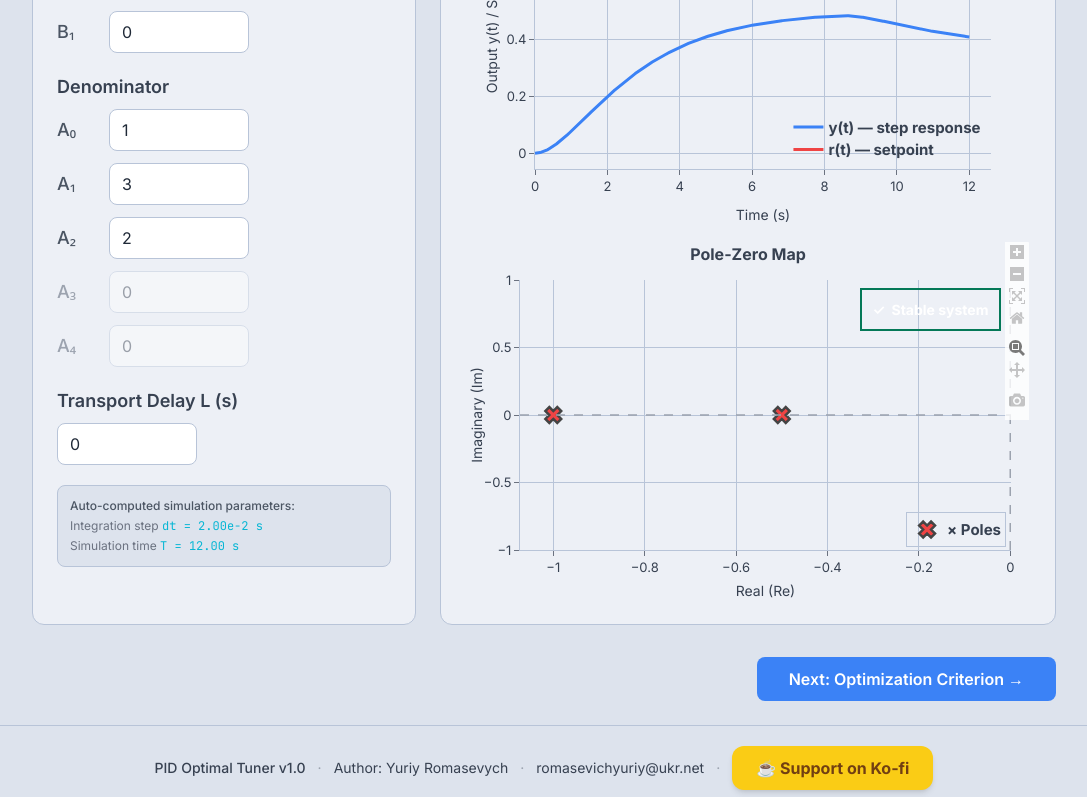
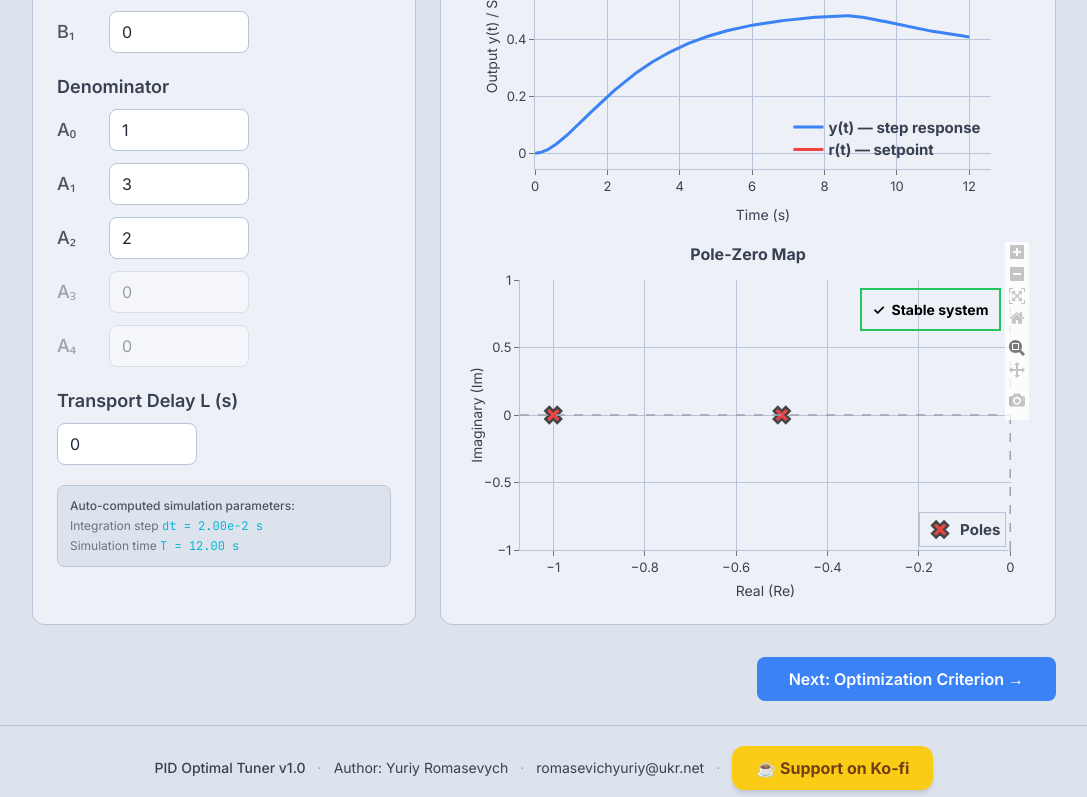
Before and after one commit to romasevych-yuriy/PID_Optimal_Tuner, a React (Vite) app: page /#/model in a window 1280 px wide. Shown: the part 573-1370 px from the top of the page, without its empty margins (96-1183 px from the left). Built offline with nearby package versions, Linux system fonts and the light colour scheme.

Commit message:
ui: legend Zeros/Poles without symbols, black text on light-green/red badge

```diff
--- a/src/pages/ModelPage.jsx
+++ b/src/pages/ModelPage.jsx
@@ -349,7 +349,7 @@ export default function ModelPage() {
                     y: pzMap.zeros.map(z => z.im),
                     type: 'scatter',
                     mode: 'markers',
-                    name: '<b>○ Zeros</b>',
+                    name: '<b>Zeros</b>',
                     marker: { symbol: 'circle-open', size: 14, color: '#3b82f6', line: { width: 2.5 } },
                   },
                   {
@@ -357,7 +357,7 @@ export default function ModelPage() {
                     y: pzMap.poles.map(p => p.im),
                     type: 'scatter',
                     mode: 'markers',
-                    name: '<b>× Poles</b>',
+                    name: '<b>Poles</b>',
                     marker: { symbol: 'x', size: 14, color: '#ef4444', line: { width: 2.5 } },
                   },
                 ]}
@@ -384,9 +384,9 @@ export default function ModelPage() {
                     text: pzMap.stable ? '<b>✓  Stable system</b>' : '<b>⚠  Unstable system</b>',
                     x: 0.98, y: 0.97, xref: 'paper', yref: 'paper',
                     xanchor: 'right', yanchor: 'top', showarrow: false,
-                    font: { color: '#ffffff', size: 14 },
-                    bgcolor: pzMap.stable ? '#10b981' : '#ef4444',
-                    bordercolor: pzMap.stable ? '#047857' : '#b91c1c',
+                    font: { color: '#000000', size: 14 },
+                    bgcolor: pzMap.stable ? '#86efac' : '#ef4444',
+                    bordercolor: pzMap.stable ? '#22c55e' : '#b91c1c',
                     borderwidth: 2, borderpad: 10,
                   }],
                   height: 360,
```
